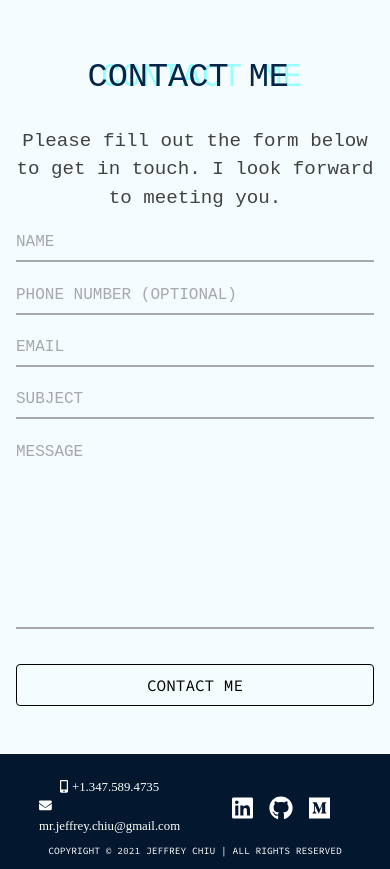
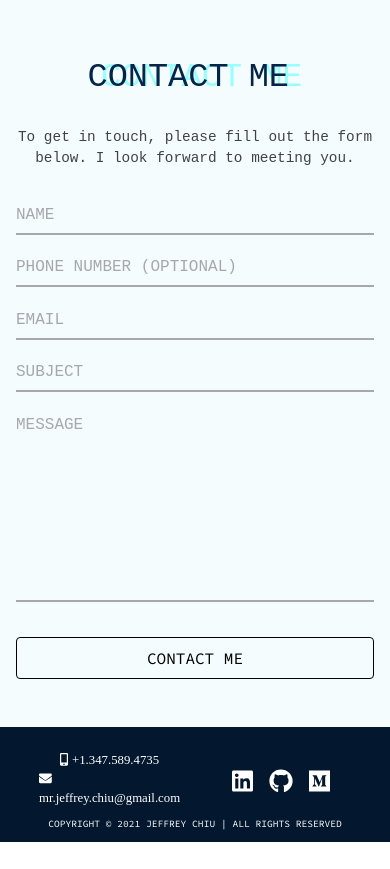
Before and after one commit to jeffreyc86/portfolio, a React (Create React App) app: page / in a window 390 px wide. Shown: the part 3900-4769 px from the top of the page. After the commit the page ends 4742 px from the top, so only its background shows below. Built offline with nearby package versions, Linux system fonts and the light colour scheme; a web font is replaced by a local one.

Commit message:
Contact section styling complete

```diff
--- a/src/components/Contact.js
+++ b/src/components/Contact.js
@@ -47,7 +47,7 @@ function Contact () {
         <div id="contact" className="contact">
             <div className="text-center">
                 <h1>Contact Me<span id="contact-overlap">Contact Me</span></h1>
-                <p>Please fill out the form below to get in touch. I look forward to meeting you.</p>
+                <p>To get in touch, please fill out the form below. I look forward to meeting you.</p>
                 <span className={visible ? "success-message remove-msg" : "success-message"}>{successMessage}</span>
             </div>
             <div className="container">
--- a/src/index.css
+++ b/src/index.css
@@ -1142,6 +1142,15 @@ textarea.form-control {
 
   .contact p{
     padding: 0 .4rem;
+    margin-bottom: 2rem;
+    font-size: 1rem
+  }
+}
+
+@media(max-width: 610px){
+  .contact p{
+    font-size: .9rem;
+    padding: 0 .5rem
   }
 }
 
```
